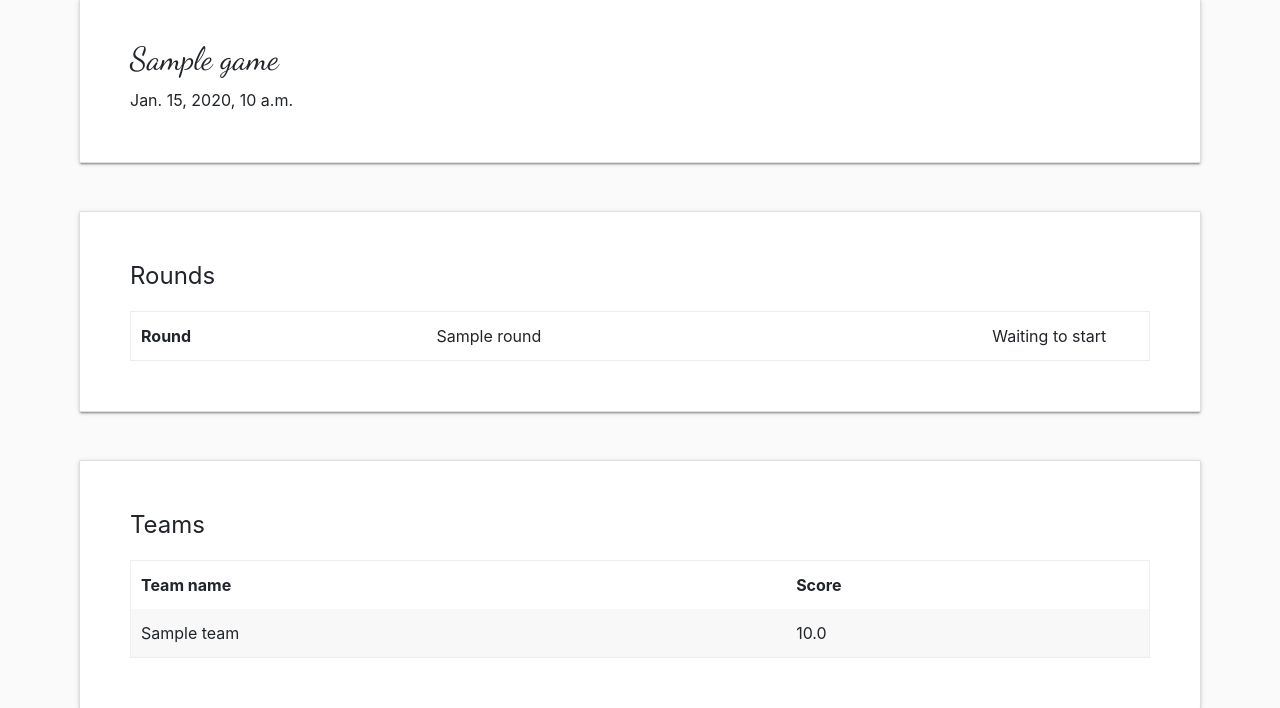
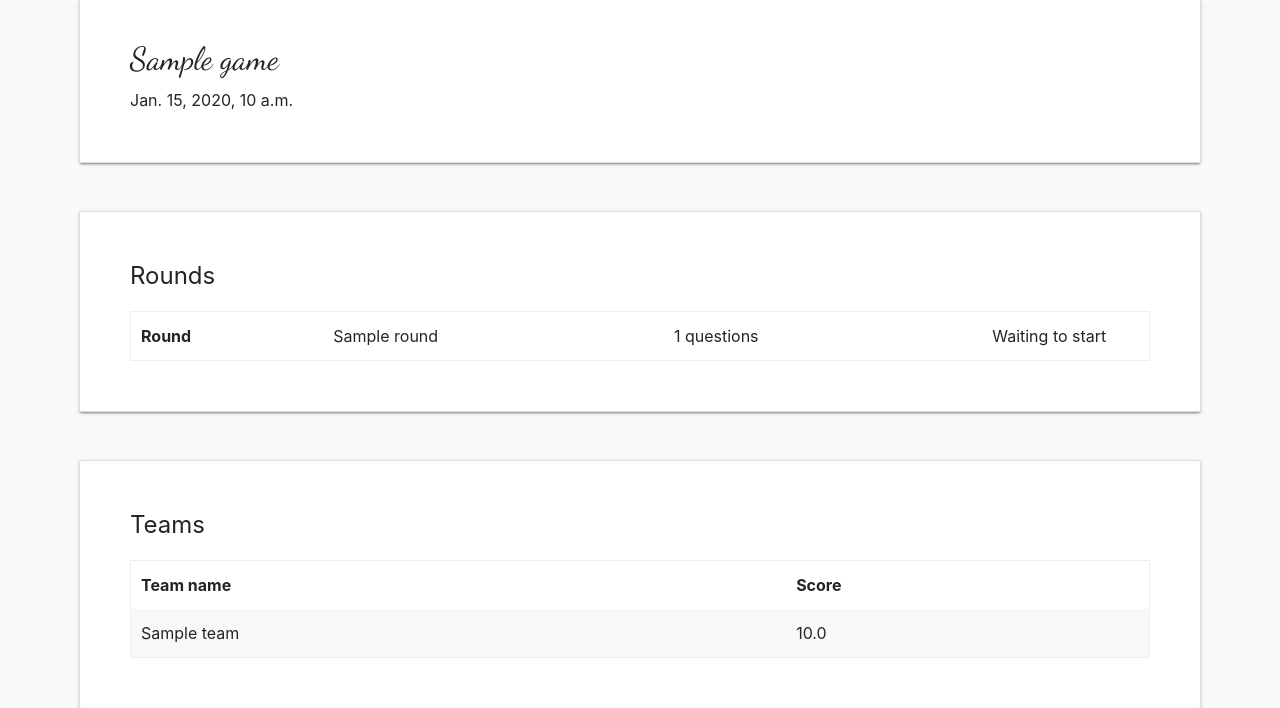
Before and after one commit to ariannedee/zoom-trivia, a Django app: page / in a window 1280 px wide. Shown: the part 125-833 px from the top of the page. Run offline with Django 3.2, Linux system fonts and the light colour scheme; tables that the repository leaves empty hold one stand-in row (values such as "Sample post"); some libraries are stand-ins or nearby versions.

Commit message:
Add num questions

```diff
--- a/zoom_trivia/templates/games/partials/round_table_admin.html
+++ b/zoom_trivia/templates/games/partials/round_table_admin.html
@@ -3,6 +3,7 @@
     <tr>
     <td><strong>Round {{ round.number }}</strong></td>
     <td>{{ round.name }}</td>
+    <td>{{ round.questions.count }} questions</td>
     <td style="width: 200px" class="text-center">
       {% if game.current_round == round %}
         {% if game.round_state == 0 %}
--- a/zoom_trivia/templates/games/partials/round_table_player.html
+++ b/zoom_trivia/templates/games/partials/round_table_player.html
@@ -3,6 +3,7 @@
     <tr>
     <td><strong>Round {{ round.number }}</strong></td>
     <td>{{ round.name }}</td>
+    <td>{{ round.questions.count }} questions</td>
     <td style="width: 200px" class="text-center">
       {% if game.current_round == round %}
         {% if game.round_state == 0 %}
```
